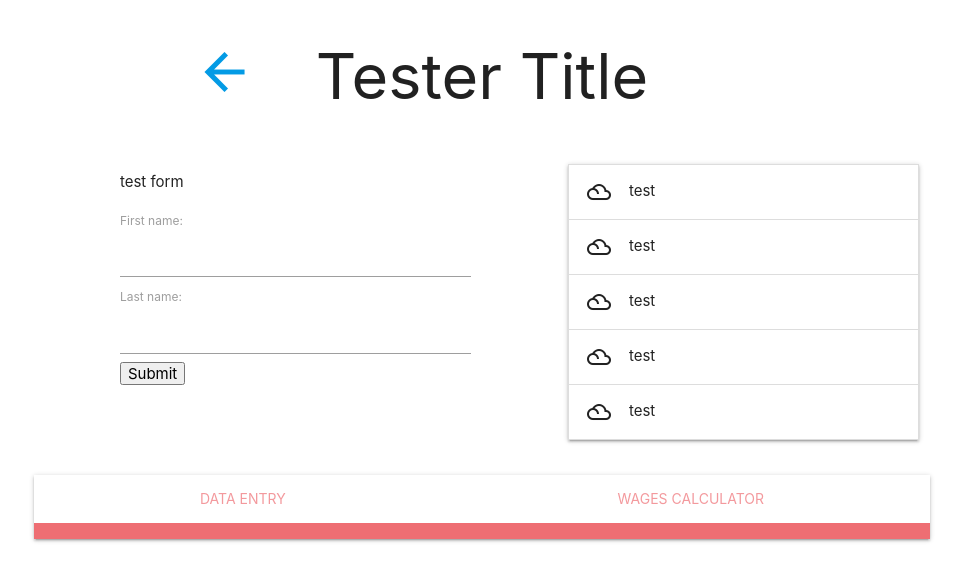
After one commit to rhysjj111/haulage_assist, a Flask app: template wages_calculator/templates/entry_template.html in a window 1280 px wide. The commit adds this page. Shown: the top 581 px of the page, without its empty margins (158-1121 px from the left). Run offline with Flask 2, Linux system fonts and the light colour scheme; the template is opened without the code that fills it, so the values that code supplies are empty.

Commit message:
add the html backbone for 'std_template.html' and 'entry_template.html'. Add css to ensure arrow icon is in line with heading of 'entry_template.html'. Add javascript to ensure materialize collabsible is initiated

```diff
--- a/models.py
+++ b/models.py
@@ -1 +1 @@
-from taskmanager import db
+from wages_calculator import db
--- a/run.py
+++ b/run.py
@@ -1,5 +1,5 @@
 import os
-from taskmanager import app
+from wages_calculator import app
 
 
 if __name__ == "__main__":
--- a/wages_calculator/__init__.py
+++ b/wages_calculator/__init__.py
@@ -18,4 +18,4 @@ else:
 
 db = SQLAlchemy(app)
 
-from taskmanager import routes
+from wages_calculator import routes
--- a/wages_calculator/routes.py
+++ b/wages_calculator/routes.py
@@ -1,8 +1,8 @@
 from flask import render_template, request, redirect, url_for
-from taskmanager import app, db
-from taskmanager.models import Category, Task
+from wages_calculator import app, db
+# from wages_calculator.models import
 
 
 @app.route("/")
 def home():
-    return render_template("base.html")
+    return render_template("entry_template.html")
--- a/wages_calculator/static/css/style.css
+++ b/wages_calculator/static/css/style.css
@@ -0,0 +1,4 @@
+
+.back-arrow{
+    margin-top: 2.8rem;
+}
--- a/wages_calculator/static/js/script.js
+++ b/wages_calculator/static/js/script.js
@@ -0,0 +1,5 @@
+document.addEventListener('DOMContentLoaded', function() {
+    // collapsible initialization
+    let collapsibles = document.querySelectorAll('.collapsible');
+    M.Collapsible.init(collapsibles);
+});
--- a/wages_calculator/templates/base.html
+++ b/wages_calculator/templates/base.html
@@ -6,24 +6,21 @@
     <link rel="stylesheet" href="https://cdnjs.cloudflare.com/ajax/libs/font-awesome/6.4.2/css/all.min.css" integrity="sha512-z3gLpd7yknf1YoNbCzqRKc4qyor8gaKU1qmn+CShxbuBusANI9QpRohGBreCFkKxLhei6S9CQXFEbbKuqLg0DA==" crossorigin="anonymous" referrerpolicy="no-referrer" />
     <link rel="stylesheet" href="https://cdnjs.cloudflare.com/ajax/libs/materialize/1.0.0/css/materialize.min.css">
     <link rel="stylesheet" href="{{ url_for('static', filename='css/style.css') }}">
+    <link rel="stylesheet" href="https://fonts.googleapis.com/icon?family=Material+Icons">
     <title>Wages Calculator</title>
 </head>
 <body>
     <div class="container">
         <div class="header">
             <div class="row">
-                <div class="col s12">
-                    {% block header %}
-                    {% endblock %}
-                </div>
+                {% block header %}
+                {% endblock %}
             </div>
         </div>
         <div class="main">
             <div class="row">
-                <div class="col s12">
-                    {% block main %}
-                    {% endblock %}
-                </div>
+                {% block main %}
+                {% endblock %}
             </div>
         </div>
         <footer>
@@ -35,5 +32,9 @@
             </nav>
         </footer>
     </div>
+
+    <script src="https://cdnjs.cloudflare.com/ajax/libs/materialize/1.0.0/js/materialize.min.js"></script>
+    <script src="{{ url_for('static', filename='js/script.js') }}"></script>
+
 </body>
 </html>
--- /dev/null
+++ b/wages_calculator/templates/entry_template.html
@@ -0,0 +1,52 @@
+{% extends "base.html" %}
+
+{% block header %}
+    <div class="col s1 offset-s2 back-arrow-container valign-wrapper">
+        <a href=""><i class="medium material-icons back-arrow">arrow_back</i></a>
+    </div>
+    <div class="col s6 entry-heading-container heading-container">
+        <h1 class="center-align">{% block standard_title %}Tester Title{% endblock %}</h1>
+    </div>
+{% endblock %}
+
+{% block main %}
+    <div class="col s12 l5 offset-l1">
+        {% block entry_form %}
+            <p>test form</p>
+            <form>
+                <label for="fname">First name:</label><br>
+                <input type="text" id="fname" name="fname"><br>
+                <label for="lname">Last name:</label><br>
+                <input type="text" id="lname" name="lname">
+                <input type="submit">
+            </form>
+        {% endblock %}
+    </div>
+
+    <div class="col s12 l5 offset-l1">
+        {% block entry_history %}
+            <ul class="collapsible">
+                <li>
+                    <div class="collapsible-header"><i class="material-icons">filter_drama</i>test</div>
+                    <div class="collapsible-body"><span>tester</span></div>
+                </li>
+                <li>
+                    <div class="collapsible-header"><i class="material-icons">filter_drama</i>test</div>
+                    <div class="collapsible-body"><span>tester</span></div>
+                </li>
+                <li>
+                    <div class="collapsible-header"><i class="material-icons">filter_drama</i>test</div>
+                    <div class="collapsible-body"><span>tester</span></div>
+                </li>
+                <li>
+                    <div class="collapsible-header"><i class="material-icons">filter_drama</i>test</div>
+                    <div class="collapsible-body"><span>tester</span></div>
+                </li>
+                <li>
+                    <div class="collapsible-header"><i class="material-icons">filter_drama</i>test</div>
+                    <div class="collapsible-body"><span>tester</span></div>
+                </li>
+            </ul>
+        {% endblock %}
+    </div>
+{% endblock %}
```
Also changed, not shown: wages_calculator/templates/std_template.html (added, +15 -0 lines), wages_calculator/static/images/wireframes/database_plan.png.
